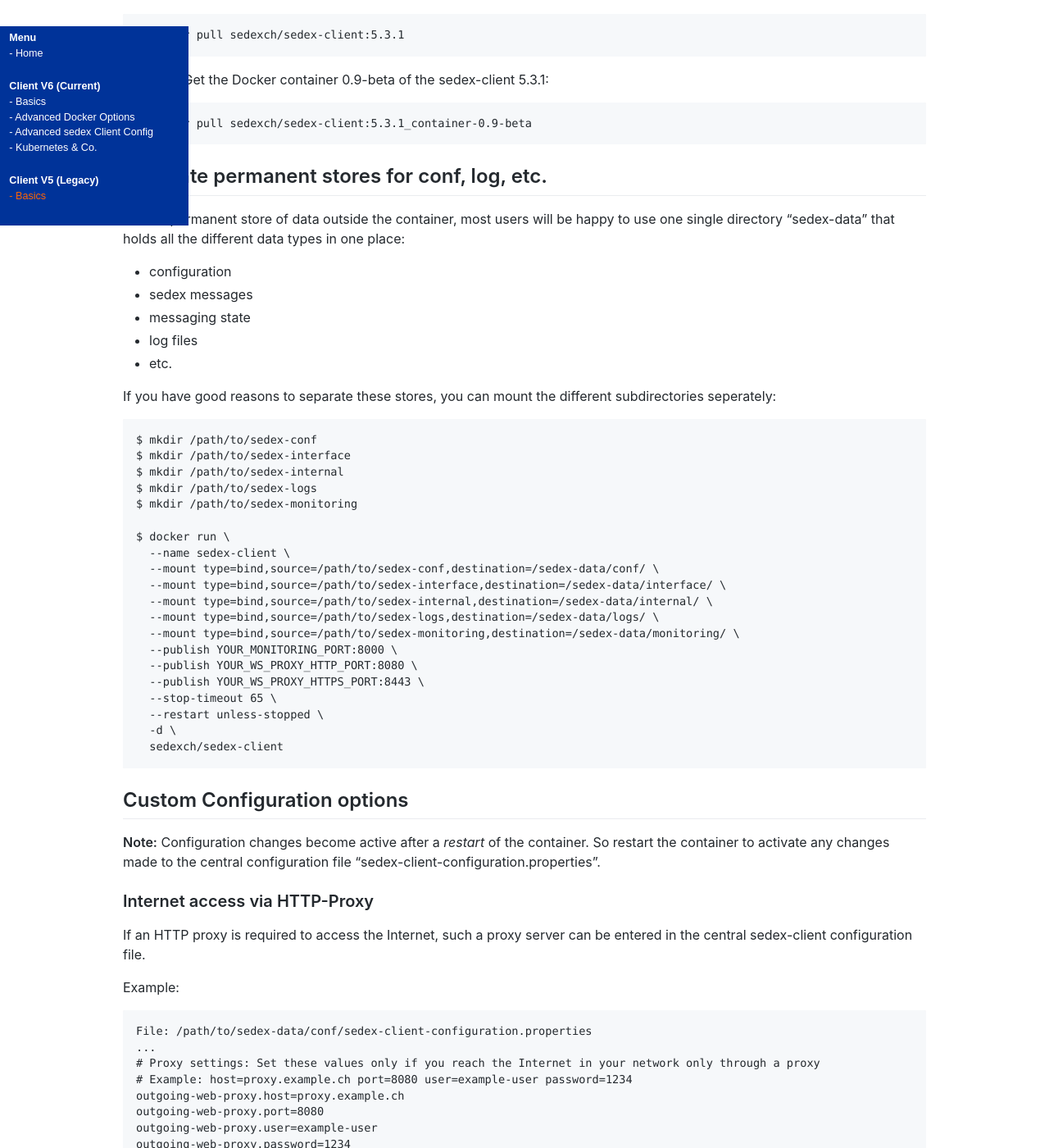
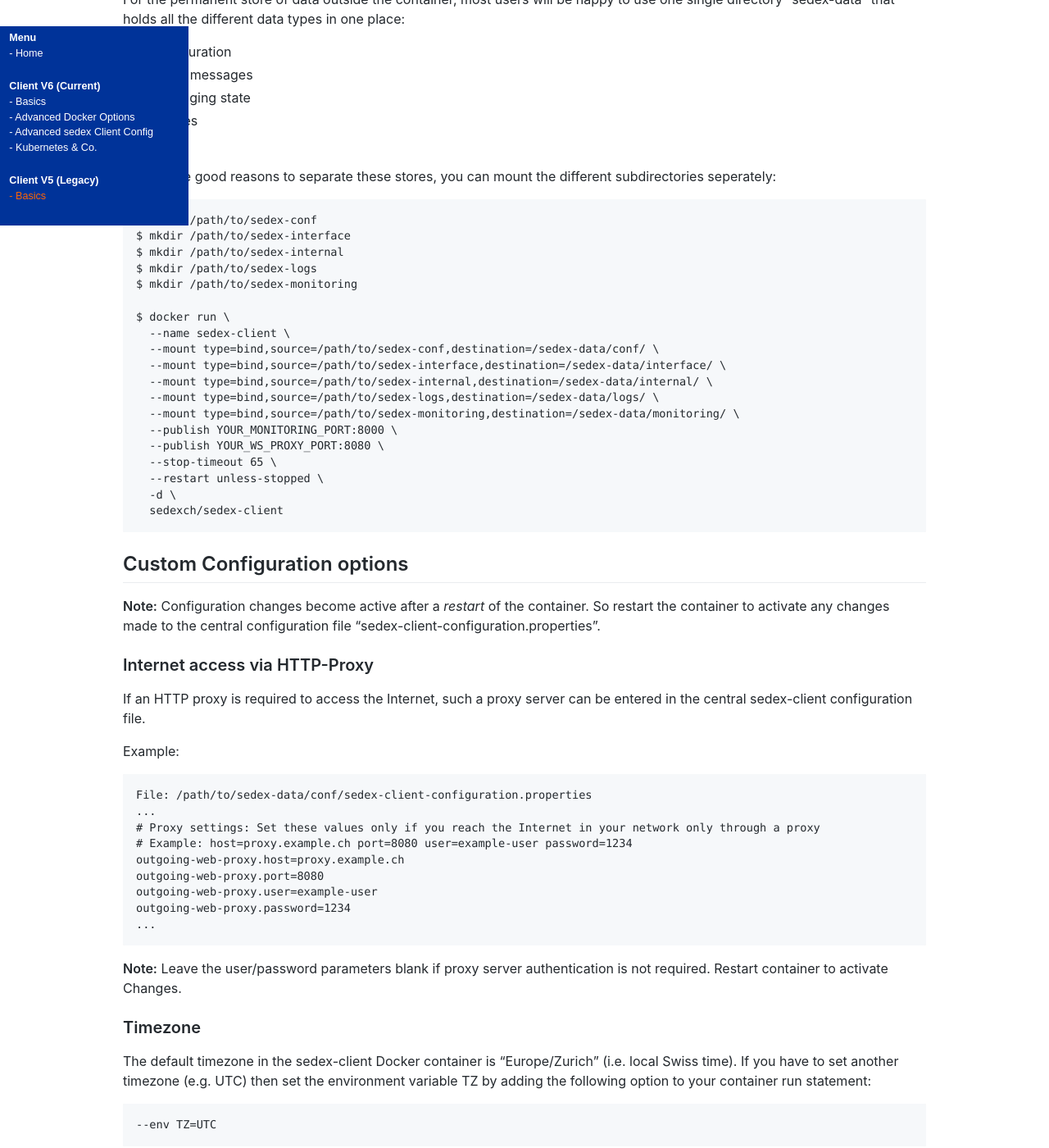
Before and after one commit to sedexch/sedexch.github.io, a Jekyll site: the page built from v5/index.md, in a window 1280 px wide and 1400 px high, scrolled down 11540 px. Shown: the whole window at 82% size. Built offline with Jekyll 4.4.1, drawn with Linux system fonts in a browser that asks for light colours; our own code applies the rules of GitHub Pages for plain Markdown files; some of the changed text lies outside the part shown.

Commit message:
revert documentation for v5 (remove modifications from v6)

```diff
--- a/v5/index.md
+++ b/v5/index.md
@@ -174,9 +166,7 @@
 Run the sedex-client container using environment-specific values for the following options:
 - /path/to/sedex-data - The path to the host's "sedex-data" directory (holding the persisted data)
 - YOUR_MONITORING_PORT - The port at which the monitoring web page of the sedex-client should be accessible from the outside of the container
-- YOUR_WS_PROXY_HTTP_PORT - The unsecured http port at which the sedex-clients Web service proxy should be accessible from the outside of the
-  container. **Note:** You can omit this line if the WS-Proxy will not be used.
-- YOUR_WS_PROXY_HTTPS_PORT - The secured https port at which the sedex-clients Web service proxy should be accessible from the outside of the
+- YOUR_WS_PROXY_PORT - The port at which the sedex-clients Web service proxy should be accessible from the outside of the
   container. **Note:** You can omit this line if the WS-Proxy will not be used.
 - --stop-timeout 65 - When the docker container is stopped (e.g. with "docker stop" command), the sedex-client's controller-stop.sh is executed to initiate a graceful
   shutdown of the client. This typically takes longer than the default 10 seconds that the Docker daemon waits before killing the container.
@@ -190,8 +180,7 @@
       --name sedex-client \
       --mount type=bind,source=/path/to/sedex-data,destination=/sedex-data/ \
       --publish YOUR_MONITORING_PORT:8000 \
-      --publish YOUR_WS_PROXY_HTTP_PORT:8080 \
-      --publish YOUR_WS_PROXY_HTTPS_PORT:8443 \
+      --publish YOUR_WS_PROXY_PORT:8080 \
       --stop-timeout 65 \
       --restart unless-stopped \
       -d \
@@ -382,9 +371,7 @@
 Run the sedex-client container using environment-specific values for the following options:
 - /path/to/sedex-data - The path to the host's "sedex-data" directory (holding the persisted data)
 - YOUR_MONITORING_PORT - The port at which the monitoring web page of the sedex-client should be accessible from the outside of the container
-- YOUR_WS_PROXY_HTTP_PORT - The unsecured http port at which the sedex-clients Web service proxy should be accessible from the outside of the
-  container. **Note:** You can omit this line if the WS-Proxy will not be used.
-- YOUR_WS_PROXY_HTTPS_PORT - The secured https port at which the sedex-clients Web service proxy should be accessible from the outside of the
+- YOUR_WS_PROXY_PORT - The port at which the sedex-clients Web service proxy should be accessible from the outside of the
   container. **Note:** You can omit this line if the WS-Proxy will not be used.
 - --stop-timeout 65 - When the docker container is stopped (e.g. with "docker stop" command), the sedex-client's controller-stop.sh is executed to initiate a graceful
   shutdown of the client. This typically takes longer than the default 10 seconds that the Docker daemon waits before killing the container.
@@ -399,8 +386,7 @@
       --name sedex-client \
       --mount type=bind,source=/path/to/sedex-data,destination=/sedex-data/ \
       --publish YOUR_MONITORING_PORT:8000 \
-      --publish YOUR_WS_PROXY_HTTP_PORT:8080 \
-      --publish YOUR_WS_PROXY_HTTPS_PORT:8443 \
+      --publish YOUR_WS_PROXY_PORT:8080 \
       --stop-timeout 65 \
       --restart unless-stopped \
       --user 901:501 \
@@ -472,8 +458,7 @@
       --mount type=bind,source=/path/to/sedex-logs,destination=/sedex-data/logs/ \
       --mount type=bind,source=/path/to/sedex-monitoring,destination=/sedex-data/monitoring/ \
       --publish YOUR_MONITORING_PORT:8000 \
-      --publish YOUR_WS_PROXY_HTTP_PORT:8080 \
-      --publish YOUR_WS_PROXY_HTTPS_PORT:8443 \
+      --publish YOUR_WS_PROXY_PORT:8080 \
       --stop-timeout 65 \
       --restart unless-stopped \
       -d \
```
Also changed, not shown: other parts of v5/index.md (+12 -8 lines).
